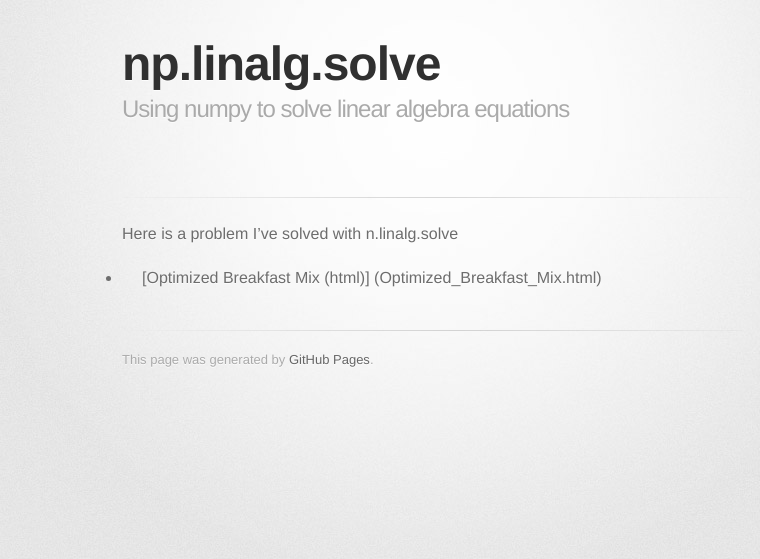
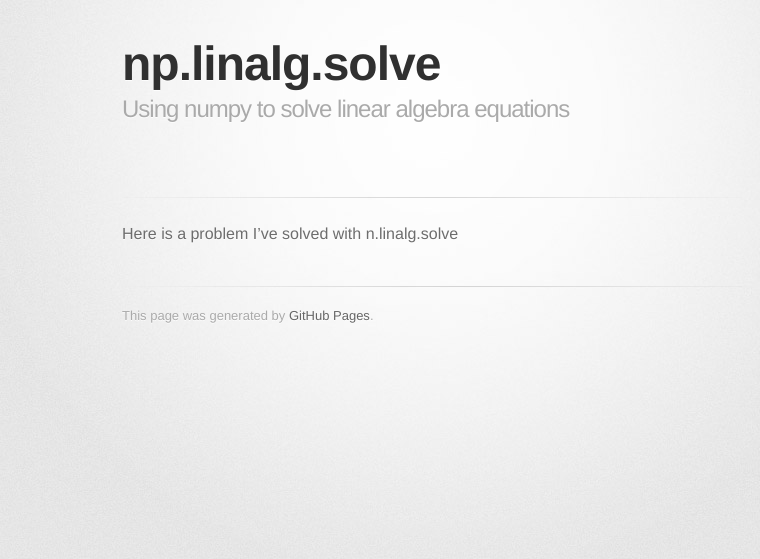
Before and after one commit to WCFord/WCFord.github.io, a Jekyll site: the page built from Week 2/index.md, in a window 1280 px wide. Shown: the top 559 px of the page, without its empty margins (208-968 px from the left). Built offline with Jekyll 4.4.1, drawn with Linux system fonts in a browser that asks for light colours; some web fonts are replaced; our own code applies the rules of GitHub Pages for plain Markdown files.

Commit message:
Update index.md

```diff
--- a/Week 2/index.md
+++ b/Week 2/index.md
@@ -5,4 +5,3 @@ description: Using numpy to solve linear algebra equations
 ---
 
 Here is a problem I've solved with n.linalg.solve
-- [Optimized Breakfast Mix (html)] (Optimized_Breakfast_Mix.html)
```
